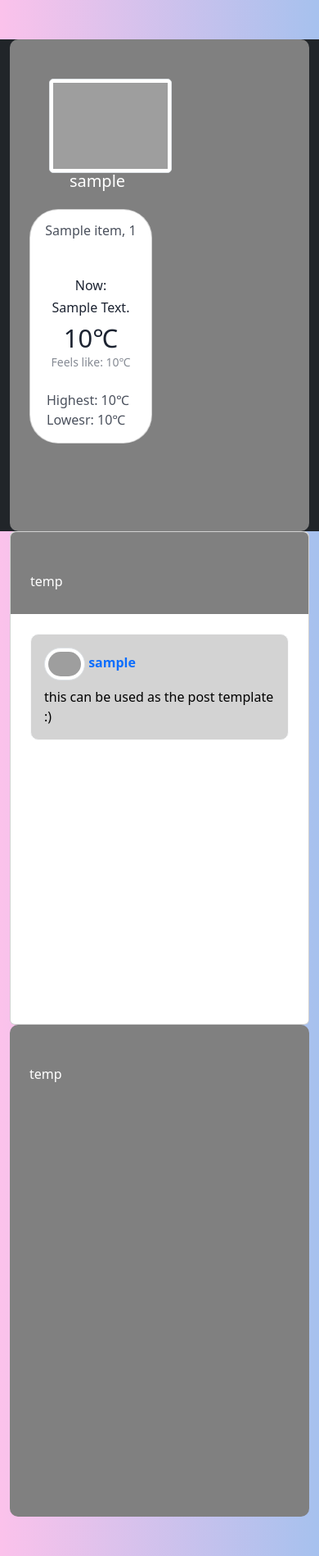
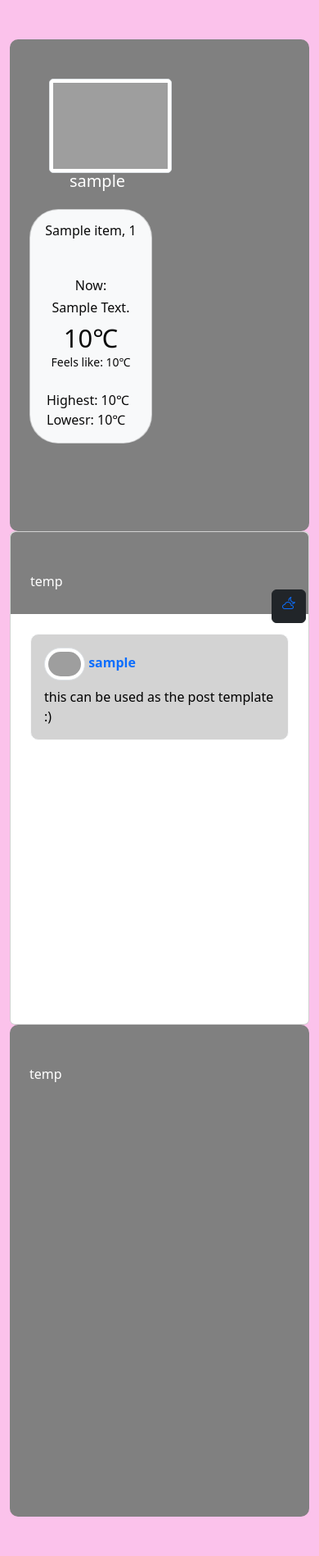
Before and after one commit to JoaoLucasVeras/ChirperProject, a Flask app: page / in a window 390 px wide. Shown: the part 76-1974 px from the top of the page at 82% size. Run offline with Flask 2, Linux system fonts and the light colour scheme; a user stored in the database is signed in; tables that the repository leaves empty hold one stand-in row (values such as "Sample post"); a database or web service that is not in the repository returns one stand-in record (values such as "Sample title"); data that the repository does not hold is empty; parts of the project's set-up code (start-up, migrations or seed data) failed here and were passed over; some libraries are stand-ins or nearby versions; grey boxes are pictures that could not be loaded.

Commit message:
updated dark mode

```diff
--- a/app/routes.py
+++ b/app/routes.py
@@ -1,5 +1,5 @@
 from app import myapp_obj
-from flask import render_template, redirect, flash, url_for, request
+from flask import render_template, redirect, flash, url_for, request, session
 from app.forms import LogIn_Form, SignUp_Form, EditProfile_Form, Delete_Form, Search_Form
 from app.models import User, Following
 from werkzeug.security import generate_password_hash
@@ -9,6 +9,17 @@ from sqlalchemy import exc
 from app import db
 
 # plan out routes we are going to need
+@myapp_obj.route("/theme/", methods=['GET'])
+def theme():
+    current_theme = session.get("theme")
+    if current_theme == "dark":
+        session["theme"] = "light"
+    else:
+        session["theme"] = "dark"
+
+    if request.referrer != 'http://127.0.0.1:5000/search':
+        return redirect(request.referrer)
+    return redirect(url_for('home'))
 
 
 @myapp_obj.route('/home')
--- a/app/static/style.css
+++ b/app/static/style.css
@@ -1,3 +1,18 @@
+body {
+    background: #fbc2eb;
+}
+
+body.dark-mode {
+    background: rgb(27, 26, 26);
+}
+
+.dark-mode-text {
+    color:rgb(199, 185, 185);
+}
+
+.light-mode-text {
+    color:rgb(10, 10, 10);
+}
 
 
 .login_icon {
@@ -65,3 +80,7 @@
 .blue {
     color: blue;
 }
+
+.dark_mode_text {
+    color: #868B94
+}
--- a/app/templates/base.html
+++ b/app/templates/base.html
@@ -1,40 +1,59 @@
 <!DOCTYPE html>
-<html lang="en">
-
+<html lang="en" >
   <head>
-    <meta charset="UTF-8">
-    <meta http-equiv="X-UA-Compatible" content="IE=edge">
-    <meta name="viewport" content="width=device-width, initial-scale=1.0">
-    <link href="https://cdn.jsdelivr.net/npm/bootstrap@5.2.2/dist/css/bootstrap.min.css" rel="stylesheet"
-        integrity="sha384-Zenh87qX5JnK2Jl0vWa8Ck2rdkQ2Bzep5IDxbcnCeuOxjzrPF/et3URy9Bv1WTRi" crossorigin="anonymous" />
-    <link rel="stylesheet" href="https://cdn.jsdelivr.net/npm/bootstrap-icons@1.7.2/font/bootstrap-icons.css">
+    <meta charset="UTF-8" />
+    <meta http-equiv="X-UA-Compatible" content="IE=edge" />
+    <meta name="viewport" content="width=device-width, initial-scale=1.0" />
+    <link
+      href="https://cdn.jsdelivr.net/npm/bootstrap@5.2.2/dist/css/bootstrap.min.css"
+      rel="stylesheet"
+      integrity="sha384-Zenh87qX5JnK2Jl0vWa8Ck2rdkQ2Bzep5IDxbcnCeuOxjzrPF/et3URy9Bv1WTRi"
+      crossorigin="anonymous"
+    />
+    <link
+      rel="stylesheet"
+      href="https://cdn.jsdelivr.net/npm/bootstrap-icons@1.7.2/font/bootstrap-icons.css"
+    />
 
     <link rel="stylesheet" href="{{url_for('static', filename='style.css')}}" />
+
+
     <title>{% block title %} {% endblock %}</title>
   </head>
 
-<body class="gradient-custom-2">
+  <body class="{{ 'dark-mode' if session.get('theme') == 'dark' }}">
     <!-- can make it fixed to the top but need to change paddings -->
 
     <nav class="navbar navbar-expand-lg navbar-dark bg-dark">
       <div class="container-fluid">
-
         <a class="nav-brand ps-4" href="{{  url_for('home') }}">
-                <svg class="icon" xmlns="http://www.w3.org/2000/svg" width="16" height="16" fill="currentColor"
-                    class="bi bi-twitter" viewBox="0 0 16 16">
+          <svg
+            class="icon"
+            xmlns="http://www.w3.org/2000/svg"
+            width="16"
+            height="16"
+            fill="currentColor"
+            class="bi bi-twitter"
+            viewBox="0 0 16 16"
+          >
             <path
-                        d="M5.026 15c6.038 0 9.341-5.003 9.341-9.334 0-.14 0-.282-.006-.422A6.685 6.685 0 0 0 16 3.542a6.658 6.658 0 0 1-1.889.518 3.301 3.301 0 0 0 1.447-1.817 6.533 6.533 0 0 1-2.087.793A3.286 3.286 0 0 0 7.875 6.03a9.325 9.325 0 0 1-6.767-3.429 3.289 3.289 0 0 0 1.018 4.382A3.323 3.323 0 0 1 .64 6.575v.045a3.288 3.288 0 0 0 2.632 3.218 3.203 3.203 0 0 1-.865.115 3.23 3.23 0 0 1-.614-.057 3.283 3.283 0 0 0 3.067 2.277A6.588 6.588 0 0 1 .78 13.58a6.32 6.32 0 0 1-.78-.045A9.344 9.344 0 0 0 5.026 15z" />
+              d="M5.026 15c6.038 0 9.341-5.003 9.341-9.334 0-.14 0-.282-.006-.422A6.685 6.685 0 0 0 16 3.542a6.658 6.658 0 0 1-1.889.518 3.301 3.301 0 0 0 1.447-1.817 6.533 6.533 0 0 1-2.087.793A3.286 3.286 0 0 0 7.875 6.03a9.325 9.325 0 0 1-6.767-3.429 3.289 3.289 0 0 0 1.018 4.382A3.323 3.323 0 0 1 .64 6.575v.045a3.288 3.288 0 0 0 2.632 3.218 3.203 3.203 0 0 1-.865.115 3.23 3.23 0 0 1-.614-.057 3.283 3.283 0 0 0 3.067 2.277A6.588 6.588 0 0 1 .78 13.58a6.32 6.32 0 0 1-.78-.045A9.344 9.344 0 0 0 5.026 15z"
+            />
           </svg>
         </a>
 
-
-            <button class="navbar-toggler" type="button" data-bs-toggle="collapse"
-                data-bs-target="#navbarSupportedContent" aria-controls="navbarSupportedContent" aria-expanded="false"
-                aria-label="Toggle navigation">
+        <button
+          class="navbar-toggler"
+          type="button"
+          data-bs-toggle="collapse"
+          data-bs-target="#navbarSupportedContent"
+          aria-controls="navbarSupportedContent"
+          aria-expanded="false"
+          aria-label="Toggle navigation"
+        >
           <span class="navbar-toggler-icon"></span>
         </button>
         <div class="collapse navbar-collapse" id="navbarSupportedContent">
-
           {% if current_user.is_authenticated %}
           <ul class="navbar-nav ms-auto mb-2 mb-lg-0">
             <li class="nav-item mx-4">
@@ -42,35 +61,62 @@
             </li>
 
             <li class="nav-item dropdown mx-4">
-                        <a class="nav-link dropdown-toggle" href="#" id="navbarDropdown" role="button"
-                            data-bs-toggle="dropdown" aira-expanded="false">
+              <a
+                class="nav-link dropdown-toggle"
+                href="#"
+                id="navbarDropdown"
+                role="button"
+                data-bs-toggle="dropdown"
+                aira-expanded="false"
+              >
                 Menu
               </a>
               <ul class="dropdown-menu" aria-labelledby="navbarDropdown">
-                            <li> <a class="dropdown-item"
-                                    href="{{ url_for('user_profile', username=current_user.username ) }}">Profile</a>
+                <li>
+                  <a
+                    class="dropdown-item"
+                    href="{{ url_for('user_profile', username=current_user.username ) }}"
+                    >Profile</a
+                  >
                 </li>
-                            <li> <a class="dropdown-item" href="{{ url_for('logout') }}">Logout</a></li>
-                            <li> <a class="dropdown-item"
-                                    href="{{ url_for('delete', username=current_user.username) }}">Delete Account</a>
+                <li>
+                  <a class="dropdown-item" href="{{ url_for('logout') }}"
+                    >Logout</a
+                  >
+                </li>
+                <li>
+                  <a
+                    class="dropdown-item"
+                    href="{{ url_for('delete', username=current_user.username) }}"
+                    >Delete Account</a
+                  >
                 </li>
               </ul>
             </li>
             <form class="mx-auto" action="/search" method="POST">
-                        {{form.csrf_token}}
-                        {{form.input}}{{form.search}}
+              {{form.csrf_token}} {{form.input}}{{form.search}}
             </form>
 
           </ul>
           {% else %}
           <ul class="navbar-nav ms-auto mb-2 mb-lg-0">
             <li class="nav-item dropdown mx-4">
-                        <a class="nav-link dropdown-toggle" href="#" id="navbarDropdown" role="button"
-                            data-bs-toggle="dropdown" aira-expanded="false">
+              <a
+                class="nav-link dropdown-toggle"
+                href="#"
+                id="navbarDropdown"
+                role="button"
+                data-bs-toggle="dropdown"
+                aira-expanded="false"
+              >
                 Menu
               </a>
               <ul class="dropdown-menu" aria-labelledby="navbarDropdown">
-                            <li> <a class="dropdown-item" href="{{ url_for('login') }}">Login</a></li>
+                <li>
+                  <a class="dropdown-item" href="{{ url_for('login') }}"
+                    >Login</a
+                  >
+                </li>
               </ul>
             </li>
           </ul>
@@ -79,12 +125,30 @@
       </div>
     </nav>
 
-    {% block content %}
-    {% endblock %}
+    <div class="fixed-bottom d-flex">
+      {% if session.get('theme')=='dark' %}
+      <button type=" button" class="btn btn-light ms-auto mx-3 mb-2 " data-mdb-ripple-color="dark">
+        <a style="text-decoration: none;" href="/theme">
 
+            <h6><i class="bi bi-brightness-high"></i></h6>
+
+        </a>
+        </button>
+      {% else %}
+        <button type=" button" class="btn btn-dark ms-auto mx-3 mb-2 " data-mdb-ripple-color="dark">
+          <a style="text-decoration: none;" href="/theme">
+            <h6><i class="bi bi-cloud-moon"></i></h6>
+          </a>
+        </button>
+          {% endif %}
+
+  </div>
+
+    {% block content %} {% endblock %}
   </body>
-<script src="https://cdn.jsdelivr.net/npm/bootstrap@5.2.2/dist/js/bootstrap.bundle.min.js"
+  <script
+    src="https://cdn.jsdelivr.net/npm/bootstrap@5.2.2/dist/js/bootstrap.bundle.min.js"
     integrity="sha384-OERcA2EqjJCMA+/3y+gxIOqMEjwtxJY7qPCqsdltbNJuaOe923+mo//f6V8Qbsw3"
-    crossorigin="anonymous"></script>
-
+    crossorigin="anonymous"
+  ></script>
 </html>
--- a/app/templates/home.html
+++ b/app/templates/home.html
@@ -1,12 +1,12 @@
 {% extends "base.html" %} {% block title %} Home {% endblock %} {% block content
 %}
-<section class="h-100 gradient-custom-2">
+<section class="h-100">
   <div class="container py-5 h-100">
     <div
       class="row d-flex align-items-center h-100"
       style="justify-content: center"
     >
-      <div class="col col-lg-9 col-xl-3  bg-dark">
+      <div class="col col-lg-9 col-xl-3 ">
         <div
           class="text-white d-flex flex-row"
           style="background-color: grey; height: 600px; border-radius: 10px"
@@ -35,27 +35,27 @@
               {{ current_user.username }}
             </h1>
 
-                    <div class="col-md-12 col-lg-12 col-xl-12 col-sm-9">
+                    <div class="col col-sm-9 col-md-12 col-lg-12 col-xl-12">
 
-                      <div class="card mx-0 my-3 " style="color: #4B515D; border-radius: 35px;">
-                        <div class="card-body">
+                      <div class="card mx-0 my-3 bg-{{session.get('theme')}}" style="border-radius: 35px;">
+                        <div class="card-body {{session.get('theme')}}-mode-text">
 
-                          <h6 class="text-center">{{weather['location']}}, {{weather['country']}}</h6>
+                          <h6 class="text-center " >{{weather['location']}}, {{weather['country']}}</h6>
 
                           <div class="d-flex flex-column text-center mt-5 mb-4">
 
-                            <h6 class="font-weight-bold" style="color: #1C2331;">Now:</h6>
-                            <h6 class="font-weight-bold" style="color: #1C2331;">{{weather['description']}}</h6>
-                            <h6 class="display-5 mb-0 font-weight-bold" style="color: #1C2331;">{{weather['temp']}}℃</h6>
-                            <span class="small" style="color: #868B94">Feels like: {{weather['feels_like']}}℃</span>
+                            <h6 class="font-weight-bold" >Now:</h6>
+                            <h6 class="font-weight-bold" >{{weather['description']}}</h6>
+                            <h6 class="display-5 mb-0 font-weight-bold" >{{weather['temp']}}℃</h6>
+                            <span class="small" >Feels like: {{weather['feels_like']}}℃</span>
 
                           </div>
 
                           <div class="d-flex align-items-center">
                             <div class="flex-grow-1" style="font-size: 1rem;">
-                              <div><i class="fas fa-wind fa-fw" style="color: #868B94;"></i> <span class="ms-1"> Highest: {{weather['max_temp']}}℃
+                              <div><i class="fas fa-wind fa-fw" ></i> <span class="ms-1"> Highest: {{weather['max_temp']}}℃
                                 </span></div>
-                              <div><i class="fas fa-tint fa-fw" style="color: #868B94;"></i> <span class="ms-1"> Lowesr: {{weather['min_temp']}}℃  </span>
+                              <div><i class="fas fa-tint fa-fw" ></i> <span class="ms-1"> Lowesr: {{weather['min_temp']}}℃  </span>
                               </div>
 
                             </div>
--- a/app/templates/user_profile.html
+++ b/app/templates/user_profile.html
@@ -1,6 +1,6 @@
 {% extends "base.html" %} {% block title %} User Profile {% endblock %} {% block
 content %}
-<section class="h-100 gradient-custom-2">
+<section class="h-100">
   <div class="container py-5 h-100">
     <div class="row d-flex justify-content-center align-items-center h-100">
       {% set name = user.nickname if user.nickname else user.username %}
```
Lines whose indentation alone changed are shown as unchanged.
